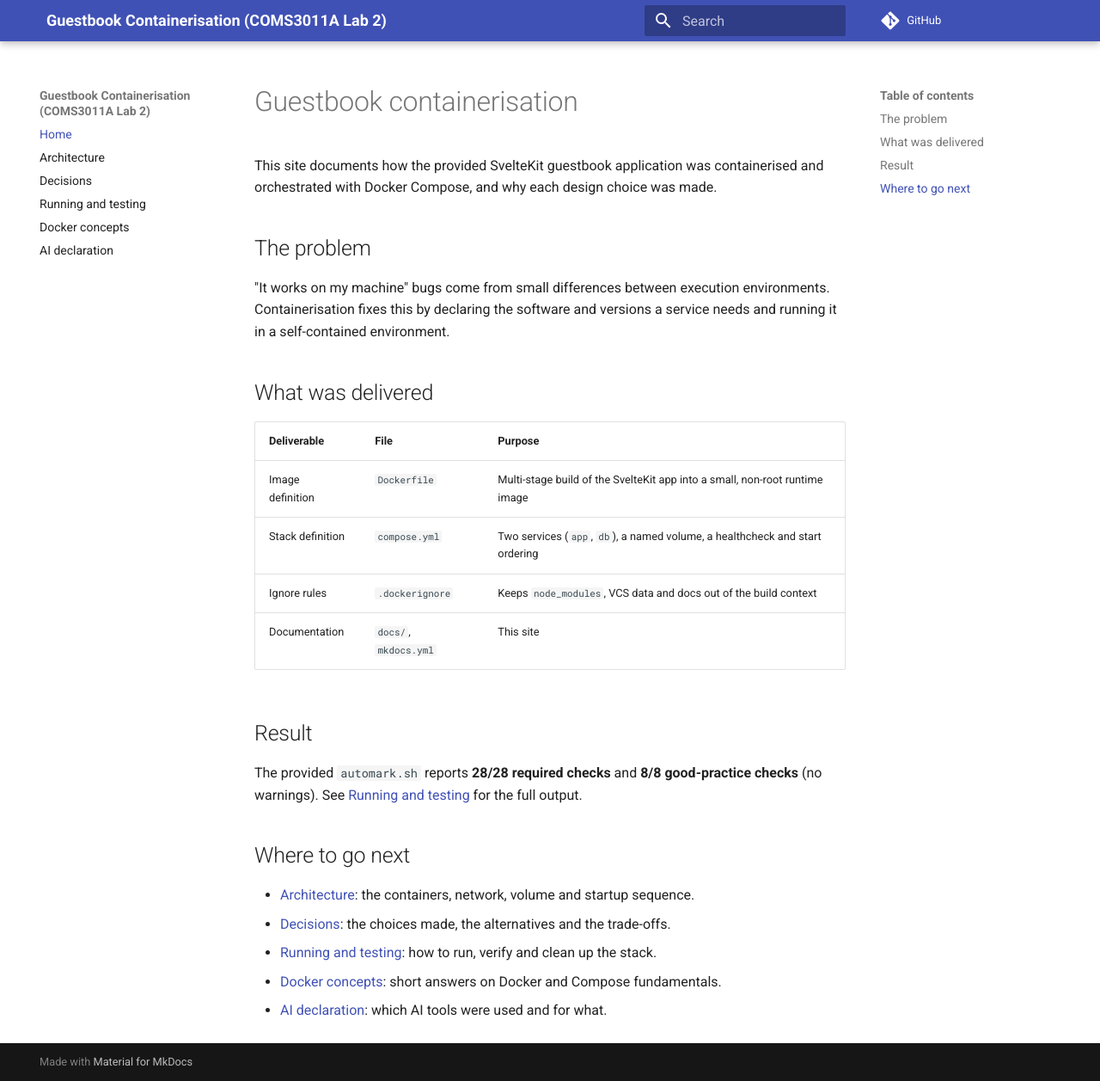
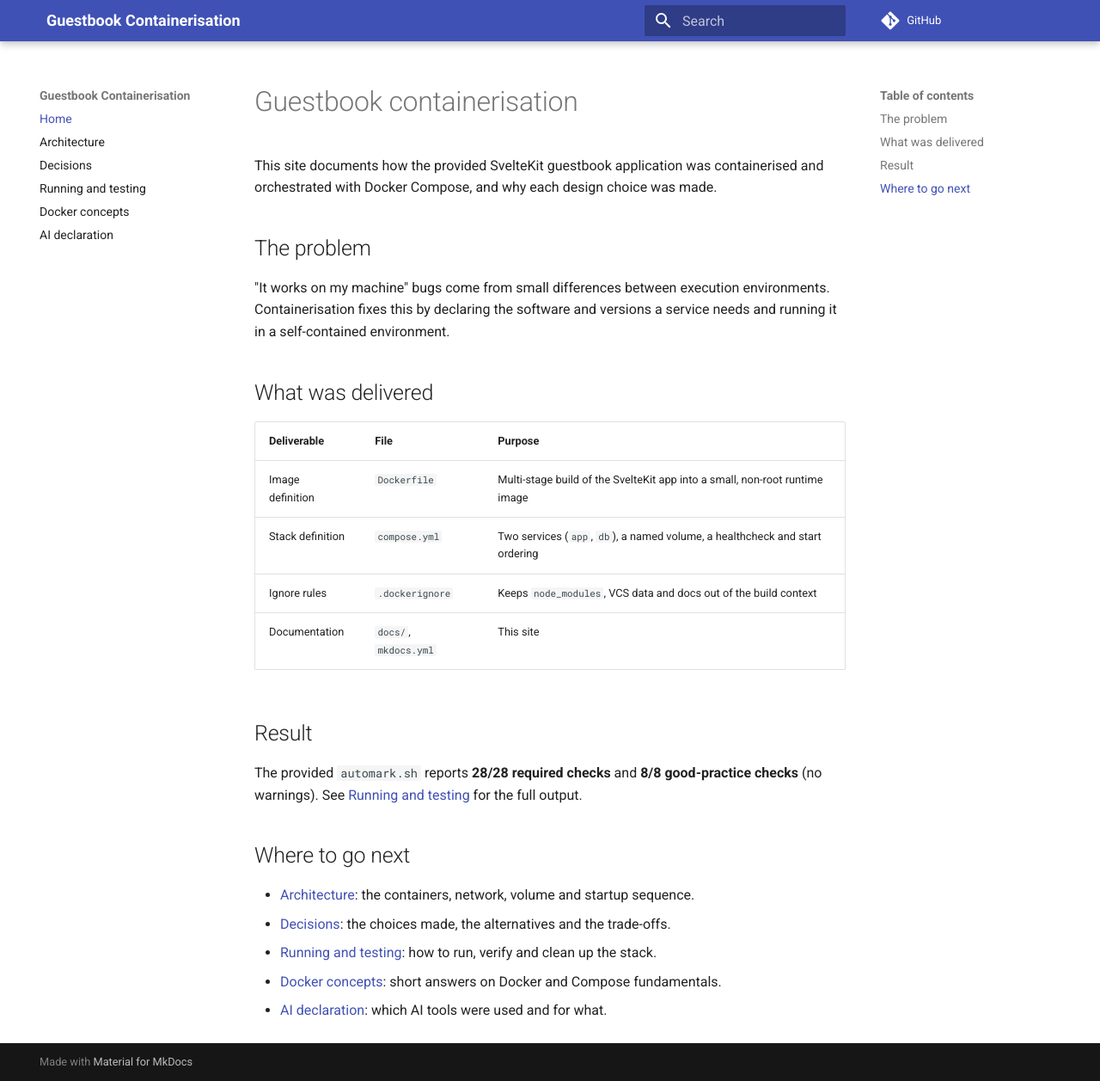
Before and after one commit to IcedMallard4334/Guestbook-in-Containers, an MkDocs documentation site: the page built from docs/index.md, in a window 1280 px wide and 1257 px high. Shown: the whole window at 86% size. Built offline with MkDocs 1.6.1 and Material for MkDocs 9.7.7, drawn with Linux system fonts in a browser that asks for light colours; comment, search, counter and statistics services are not loaded.

Commit message:
Live Documentation Refinements

```diff
--- a/mkdocs.yml
+++ b/mkdocs.yml
@@ -1,9 +1,8 @@
-site_name: Guestbook Containerisation (COMS3011A Lab 2)
+site_name: Guestbook Containerisation
 site_description: Architecture and design decisions for the containerised SvelteKit + PostgreSQL guestbook.
-site_author: Victor Hyginus (2849537)
-site_url: https://icedmallard4334.github.io/Guestbook-in-Containers_Lab-3_2849537/
-repo_url: https://github.com/IcedMallard4334/Guestbook-in-Containers_Lab-3_2849537
-
+site_author: Victor Hyginus
+site_url: https://icedmallard4334.github.io/Guestbook-in-Containers/
+repo_url: https://github.com/IcedMallard4334/Guestbook-in-Containers
 theme:
   name: material
   features:
```
